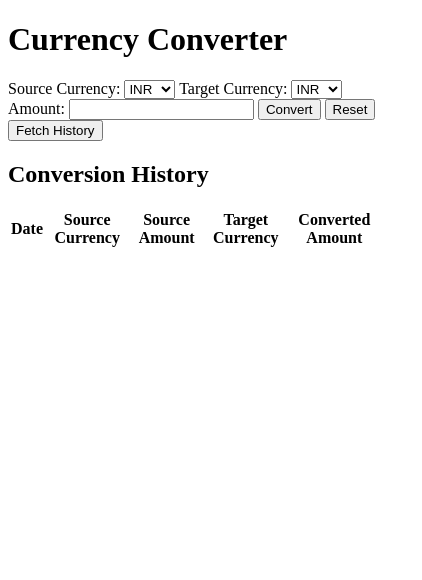
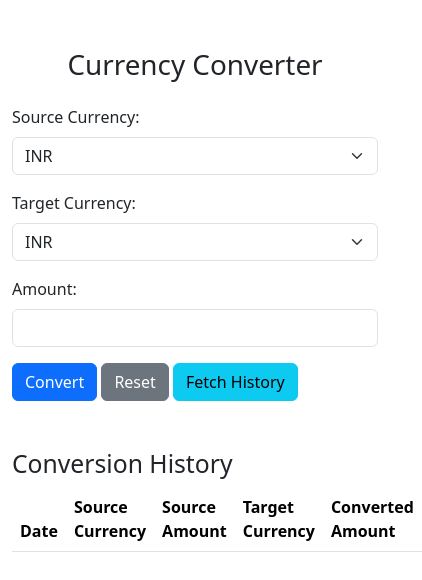
Before and after one commit to aniketalok863/CurrencyConvertor, a website: page public/index.html in a window 390 px wide. Shown: the whole page, 422 px wide, since content can reach past the window. Drawn offline with nearby package versions, Linux system fonts and the light colour scheme.

Commit message:
added bootstrap and made UI responsive

```diff
--- a/public/index.html
+++ b/public/index.html
@@ -4,35 +4,42 @@
     <meta charset="UTF-8">
     <meta name="viewport" content="width=device-width, initial-scale=1.0">
     <title>Currency Converter</title>
-    <link rel="stylesheet" href="styles.css"> <!-- Link to your external stylesheet -->
+    <link rel="stylesheet" href="https://cdn.jsdelivr.net/npm/bootstrap/dist/css/bootstrap.min.css">
 </head>
 <body>
-    <h1>Currency Converter</h1>
+    <div class="container mt-5">
+        <h1 class="text-center mb-4">Currency Converter</h1>
         <form id="conversion-form">
-        <label for="source-currency">Source Currency:</label>
-        <select id="source-currency">
+            <div class="mb-3">
+                <label for="source-currency" class="form-label">Source Currency:</label>
+                <select id="source-currency" class="form-select">
                     <option value="INR">INR</option>
                     <option value="USD">USD</option>
                 </select>
+            </div>
 
-        <label for="target-currency">Target Currency:</label>
-        <select id="target-currency">
+            <div class="mb-3">
+                <label for="target-currency" class="form-label">Target Currency:</label>
+                <select id="target-currency" class="form-select">
                     <option value="INR">INR</option>
                     <option value="USD">USD</option>
                 </select>
+            </div>
 
-        <label for="amount">Amount:</label>
-        <input type="number" id="amount" step="0.01">
+            <div class="mb-3">
+                <label for="amount" class="form-label">Amount:</label>
+                <input type="number" id="amount" step="0.01" class="form-control">
+            </div>
 
-        <button type="submit">Convert</button>
-        <input type="button" id="reset-button" value="Reset">
-        <input type="button" id="history-button" value="Fetch History">
+            <button type="submit" class="btn btn-primary">Convert</button>
+            <input type="button" id="reset-button" class="btn btn-secondary" value="Reset">
+            <input type="button" id="history-button" class="btn btn-info" value="Fetch History">
         </form>
 
-    <div id="result"></div>
+        <div id="result" class="mt-4"></div>
 
-    <h2>Conversion History</h2>
-    <table id="history-table">
+        <h2 class="mt-5">Conversion History</h2>
+        <table class="table">
             <thead>
                 <tr>
                     <th>Date</th>
@@ -44,6 +51,7 @@
             </thead>
             <tbody id="history-table-body"></tbody>
         </table>
+    </div>
 
     <script src="script.js"></script>
 </body>
```
Also changed, not shown: 1 other file. Lines whose indentation alone changed are shown as unchanged.
